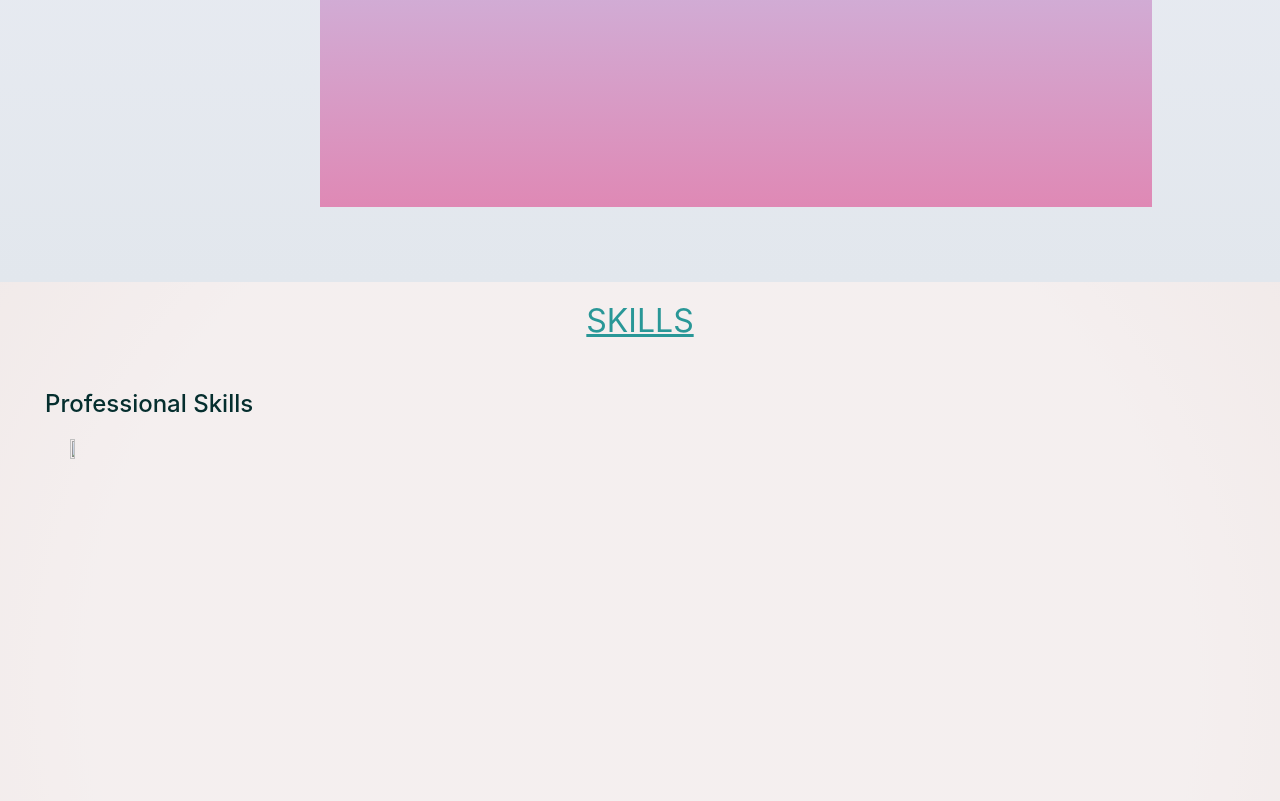
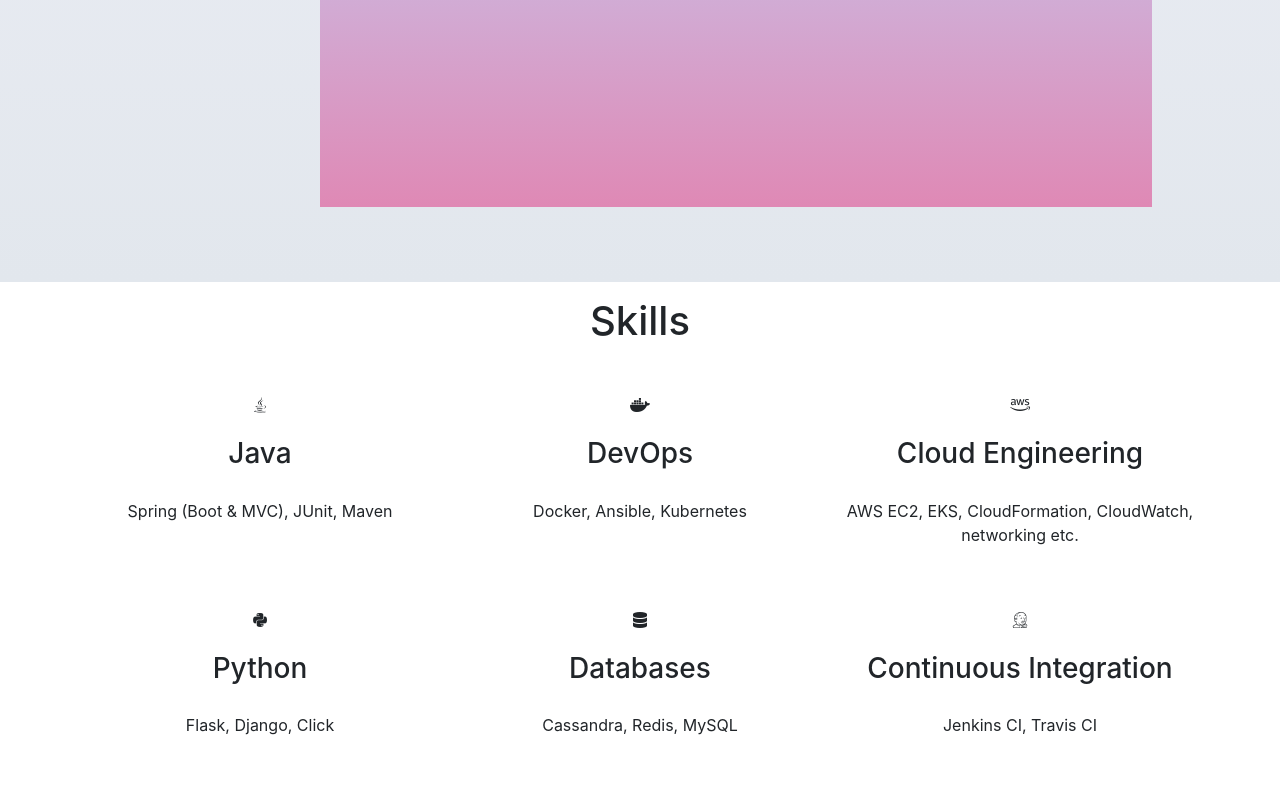
Before and after one commit to singhsushantctps/f-portfolio, a plain HTML site: page index.html in a window 1280 px wide. Shown: the part 1318-2119 px from the top of the page. Drawn offline with nearby package versions, Linux system fonts and the light colour scheme; some packages are replaced by stand-ins of ours; some icons are missing.

Commit message:
skills added

```diff
--- a/index.html
+++ b/index.html
@@ -9,7 +9,20 @@
 <link rel="preconnect" href="https://fonts.gstatic.com" crossorigin>
 <link href="https://fonts.googleapis.com/css2?family=Sacramento&display=swap" rel="stylesheet">
 <link rel="stylesheet" href="https://maxcdn.bootstrapcdn.com/bootstrap/4.0.0/css/bootstrap.min.css" integrity="sha384-Gn5384xqQ1aoWXA+058RXPxPg6fy4IWvTNh0E263XmFcJlSAwiGgFAW/dAiS6JXm" crossorigin="anonymous">
-
+<!-- deletable -->
+<script src="/js/mathjax-config.js"></script>
+<link rel="stylesheet" href="https://cdnjs.cloudflare.com/ajax/libs/academicons/1.8.6/css/academicons.min.css" integrity="sha256-uFVgMKfistnJAfoCUQigIl+JfUaP47GrRKjf6CTPVmw=" crossorigin="anonymous">
+<link rel="stylesheet" href="https://cdnjs.cloudflare.com/ajax/libs/font-awesome/5.12.0-1/css/all.min.css" integrity="sha256-4w9DunooKSr3MFXHXWyFER38WmPdm361bQS/2KUWZbU=" crossorigin="anonymous">
+<link rel="stylesheet" href="https://cdnjs.cloudflare.com/ajax/libs/fancybox/3.5.7/jquery.fancybox.min.css" integrity="sha256-Vzbj7sDDS/woiFS3uNKo8eIuni59rjyNGtXfstRzStA=" crossorigin="anonymous">
+<link rel="stylesheet" href="https://cdnjs.cloudflare.com/ajax/libs/highlight.js/9.18.1/styles/github.min.css" crossorigin="anonymous" title="hl-light">
+<link rel="stylesheet" href="https://cdnjs.cloudflare.com/ajax/libs/highlight.js/9.18.1/styles/github.min.css" crossorigin="anonymous" title="hl-dark" disabled>
+<link rel="stylesheet" href="https://cdnjs.cloudflare.com/ajax/libs/leaflet/1.5.1/leaflet.css" integrity="sha256-SHMGCYmST46SoyGgo4YR/9AlK1vf3ff84Aq9yK4hdqM=" crossorigin="anonymous">
+<script src="https://cdnjs.cloudflare.com/ajax/libs/lazysizes/5.1.2/lazysizes.min.js" integrity="sha256-Md1qLToewPeKjfAHU1zyPwOutccPAm5tahnaw7Osw0A=" crossorigin="anonymous" async></script>
+<script src="https://cdn.jsdelivr.net/npm/mathjax@3/es5/tex-chtml.js" integrity="" crossorigin="anonymous" async></script>
+<link rel="stylesheet" href="https://fonts.googleapis.com/css?family=Montserrat:400,700%7CRoboto:400,400italic,700%7CRoboto+Mono&display=swap">
+<link rel="stylesheet" href="/css/academic.css">
+<script async src="https://www.googletagmanager.com/gtag/js?id=UA-79116900-2"></script>
+<!-- deletable -->
   <link rel="stylesheet" href="style.css">
 </head>
 <body>
@@ -46,7 +59,7 @@
 
    </div>
    <!-- about -->
-   <div class="about ">
+   <div class="abo ">
      <div class="ab">
        <p>Coding is <span id="b">journey</span></p>
        <p id="header"><u>ABOUT</u></p>
@@ -66,62 +79,47 @@
 
       </div>
 <!-- skills -->
-      <div class="skill">
-        <p id="s"><u>SKILLS</u></p>
-        <p id="pr">Professional Skills</p>
-         <!-- <div class="ski">
 
-              <div class="progress">
-                <div class="progress-bar" role="progressbar" aria-valuenow="0" aria-valuemin="0" aria-valuemax="100"></div>
+<section id="skills" class="home-section wg-featurette   ">
+  <div class="container">
+  <div class="row featurette">
+  <div class="col-md-12 section-heading">
+  <h1>Skills</h1>
   </div>
-              <div class="progress">
-                <div class="progress-bar" role="progressbar" style="width: 25%" aria-valuenow="25" aria-valuemin="0" aria-valuemax="50"></div>
+  <div class="col-12 col-sm-4">
+  <div class="featurette-icon"><i class="fab fa-java"></i></div>
+  <h3>Java</h3>
+  <p>Spring (Boot &amp; MVC), JUnit, Maven</p>
   </div>
-              <div class="progress">
-                <div class="progress-bar" role="progressbar" style="width: 50%" aria-valuenow="50" aria-valuemin="0" aria-valuemax="50"></div>
+  <div class="col-12 col-sm-4">
+  <div class="featurette-icon"><i class="fab fa-docker"></i></div>
+  <h3>DevOps</h3>
+  <p>Docker, Ansible, Kubernetes</p>
   </div>
-              <div class="progress">
-                <div class="progress-bar" role="progressbar" style="width: 75%" aria-valuenow="75" aria-valuemin="0" aria-valuemax="50"></div>
+  <div class="col-12 col-sm-4">
+  <div class="featurette-icon"><i class="fab fa-aws"></i></div>
+  <h3>Cloud Engineering</h3>
+  <p>AWS EC2, EKS, CloudFormation, CloudWatch, networking etc.</p>
   </div>
-              <div class="progress">
-                <div class="progress-bar" role="progressbar" style="width: 100%" aria-valuenow="100" aria-valuemin="0" aria-valuemax="50"></div>
+  <div class="col-12 col-sm-4">
+  <div class="featurette-icon"><i class="fab fa-python"></i></div>
+  <h3>Python</h3>
+  <p>Flask, Django, Click</p>
   </div>
-
-              <div class="ig"><img src="skillscode.jpeg" height="50%" width="50%" alt=""></div>
-
-
-
-dekh k
-
-        </div>  -->
-
-        <div class="container">
-          <div class="row">
-              <div class="col-xs-6">
-                <div class="ig"><img src="skillscode.jpeg" height="50%" width="50%" alt=""></div>
+  <div class="col-12 col-sm-4">
+  <div class="featurette-icon"><i class="fas fa-database"></i></div>
+  <h3>Databases</h3>
+  <p>Cassandra, Redis, MySQL</p>
   </div>
-              <div class="col-xs-6">
-                <div class="progress">
-                  <div class="progress-bar" role="progressbar" aria-valuenow="0" aria-valuemin="0" aria-valuemax="100"></div>
-                </div>
-                <div class="progress">
-                  <div class="progress-bar" role="progressbar" style="width: 25%" aria-valuenow="25" aria-valuemin="0" aria-valuemax="100"></div>
-                </div>
-                <div class="progress">
-                  <div class="progress-bar" role="progressbar" style="width: 50%" aria-valuenow="50" aria-valuemin="0" aria-valuemax="100"></div>
-                </div>
-                <div class="progress">
-                  <div class="progress-bar" role="progressbar" style="width: 75%" aria-valuenow="75" aria-valuemin="0" aria-valuemax="100"></div>
-                </div>
-                <div class="progress">
-                  <div class="progress-bar" role="progressbar" style="width: 100%" aria-valuenow="100" aria-valuemin="0" aria-valuemax="100"></div>
-                </div>
-
+  <div class="col-12 col-sm-4">
+  <div class="featurette-icon"><i class="fab fa-jenkins"></i></div>
+  <h3>Continuous Integration</h3>
+  <p>Jenkins CI, Travis CI</p>
   </div>
   </div>
   </div>
+  </section>
 
-      </div>
 
 
 
--- a/style.css
+++ b/style.css
@@ -90,7 +90,7 @@ ul {
 
 
       /* About started */
-     .about{
+     .abo{
          height: 100vh;
          background: linear-gradient(to bottom, #D5DEE7 0%, #E8EBF2 50%, #E2E7ED 100%), linear-gradient(to bottom, rgba(0,0,0,0.02) 50%, rgba(255,255,255,0.02) 61%, rgba(0,0,0,0.02) 73%), linear-gradient(33deg, rgba(255,255,255,0.20) 0%, rgba(0,0,0,0.20) 100%);
  background-blend-mode: normal,color-burn;
@@ -153,14 +153,14 @@ ul {
 
 
      /* skill css started */
-     .skill{
+     /* .skill{
          height: 100vh;
          background-image: radial-gradient(73% 147%, #EADFDF 59%, #ECE2DF 100%), radial-gradient(91% 146%, rgba(255,255,255,0.50) 47%, rgba(0,0,0,0.50) 100%);
  background-blend-mode: screen;
 
 
 
-     }
+     } */
      #s{
          display: flex;
          align-items: center;
@@ -176,14 +176,27 @@ ul {
          font-weight: 500;
          color: rgb(5, 46, 46);
      }
-    /* .progress{
-        position: relative;
-        width: 50%;
-        margin-bottom: 25px;
-         left: 55%;  */
-    /* } */
-    /* .ski{
-        display: flex;
-        flex-direction: column;
-        align-items: center;
-    } */
+   #skills{
+       height:100vh;
+       text-align: center;
+
+   }
+   #skills h1{
+       padding-bottom: 40px;
+       padding-top: 15px;
+   }
+   #skills h3{
+       padding-bottom: 20px;
+       padding-top: 20px;
+   }
+   .col-12{
+       padding-bottom: 45px;
+   }
+
+
+
+
+
+/* table tr{
+    margin: 25px;
+} */
```
Also changed, not shown: helper.html (added, +24 -0 lines), extra.txt (added). Lines whose indentation alone changed are shown as unchanged.
